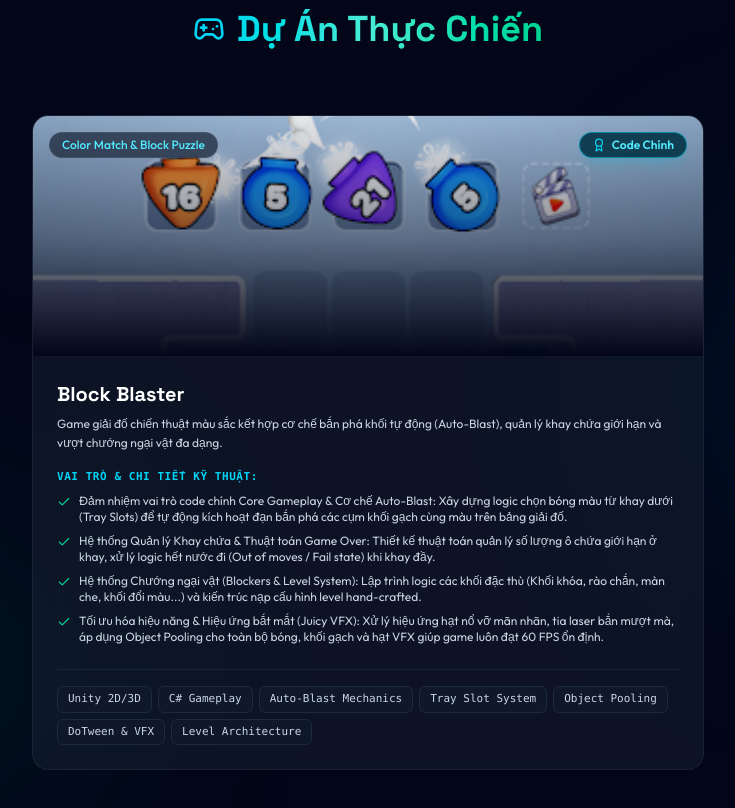
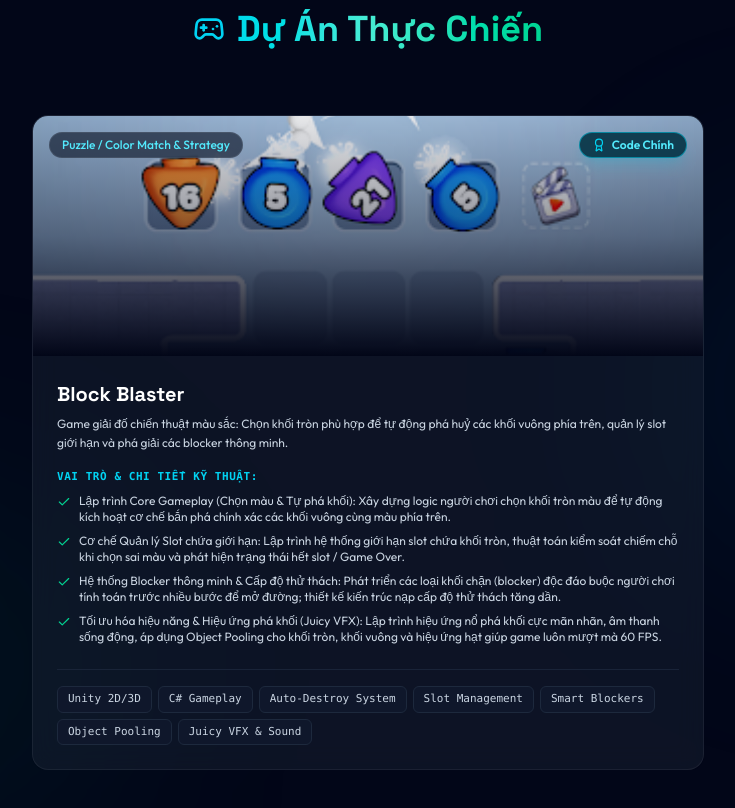
Before and after one commit to bon2ka4/Huan_CV, a React (Vite) app: page / in a window 1280 px wide. Shown: the part 2460-3268 px from the top of the page, without its empty margins (272-1007 px from the left). Built offline with nearby package versions, Linux system fonts and the light colour scheme.

Commit message:
feat: align Block Blaster category, tagline and features with exact Google Play Store specs

```diff
--- a/src/data.js
+++ b/src/data.js
@@ -75,16 +75,16 @@ export const projectsData = [
     id: "block-blaster",
     title: "Block Blaster",
     role: "Code Chính",
-    category: "Color Match & Block Puzzle",
-    tagline: "Game giải đố chiến thuật màu sắc kết hợp cơ chế bắn phá khối tự động (Auto-Blast), quản lý khay chứa giới hạn và vượt chướng ngại vật đa dạng.",
+    category: "Puzzle / Color Match & Strategy",
+    tagline: "Game giải đố chiến thuật màu sắc: Chọn khối tròn phù hợp để tự động phá huỷ các khối vuông phía trên, quản lý slot giới hạn và phá giải các blocker thông minh.",
     thumbnail: "./images/block_blaster.jpg",
     features: [
-      "Đảm nhiệm vai trò code chính Core Gameplay & Cơ chế Auto-Blast: Xây dựng logic chọn bóng màu từ khay dưới (Tray Slots) để tự động kích hoạt đạn bắn phá các cụm khối gạch cùng màu trên bảng giải đố.",
-      "Hệ thống Quản lý Khay chứa & Thuật toán Game Over: Thiết kế thuật toán quản lý số lượng ô chứa giới hạn ở khay, xử lý logic hết nước đi (Out of moves / Fail state) khi khay đầy.",
-      "Hệ thống Chướng ngại vật (Blockers & Level System): Lập trình logic các khối đặc thù (Khối khóa, rào chắn, màn che, khối đổi màu...) và kiến trúc nạp cấu hình level hand-crafted.",
-      "Tối ưu hóa hiệu năng & Hiệu ứng bắt mắt (Juicy VFX): Xử lý hiệu ứng hạt nổ vỡ mãn nhãn, tia laser bắn mượt mà, áp dụng Object Pooling cho toàn bộ bóng, khối gạch và hạt VFX giúp game luôn đạt 60 FPS ổn định."
+      "Lập trình Core Gameplay (Chọn màu & Tự phá khối): Xây dựng logic người chơi chọn khối tròn màu để tự động kích hoạt cơ chế bắn phá chính xác các khối vuông cùng màu phía trên.",
+      "Cơ chế Quản lý Slot chứa giới hạn: Lập trình hệ thống giới hạn slot chứa khối tròn, thuật toán kiểm soát chiếm chỗ khi chọn sai màu và phát hiện trạng thái hết slot / Game Over.",
+      "Hệ thống Blocker thông minh & Cấp độ thử thách: Phát triển các loại khối chặn (blocker) độc đáo buộc người chơi tính toán trước nhiều bước để mở đường; thiết kế kiến trúc nạp cấp độ thử thách tăng dần.",
+      "Tối ưu hóa hiệu năng & Hiệu ứng phá khối (Juicy VFX): Lập trình hiệu ứng nổ phá khối cực mãn nhãn, âm thanh sống động, áp dụng Object Pooling cho khối tròn, khối vuông và hiệu ứng hạt giúp game luôn mượt mà 60 FPS."
     ],
-    techStack: ["Unity 2D/3D", "C# Gameplay", "Auto-Blast Mechanics", "Tray Slot System", "Object Pooling", "DoTween & VFX", "Level Architecture"]
+    techStack: ["Unity 2D/3D", "C# Gameplay", "Auto-Destroy System", "Slot Management", "Smart Blockers", "Object Pooling", "Juicy VFX & Sound"]
   }
 ];
 
```
